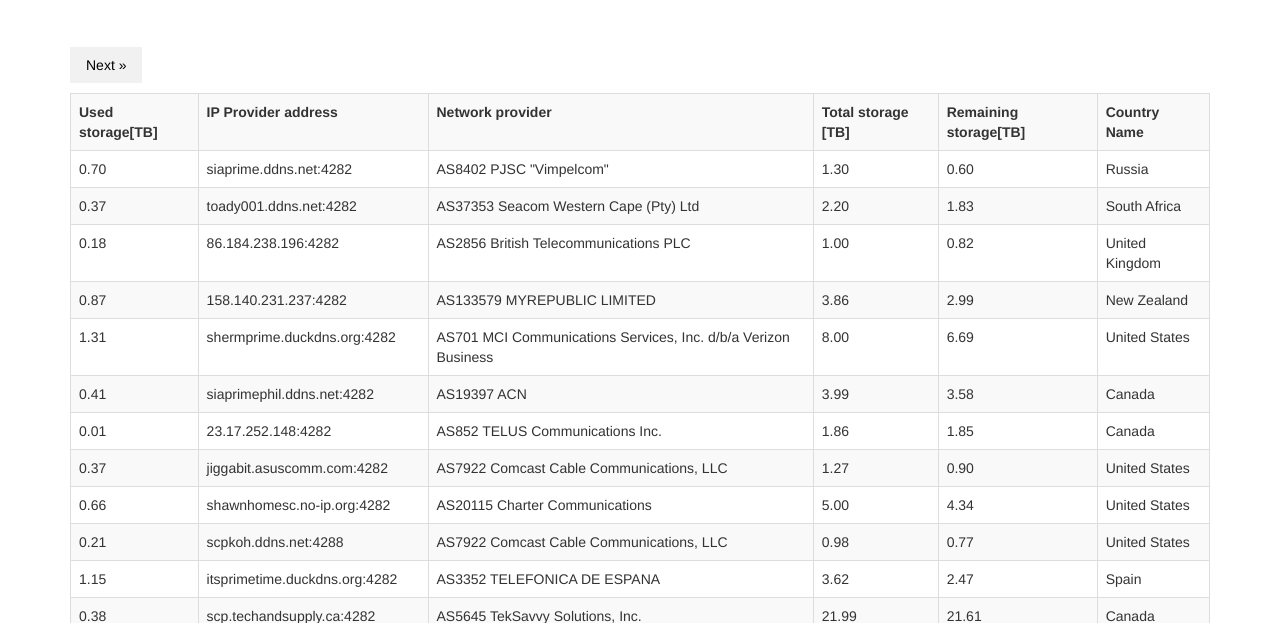
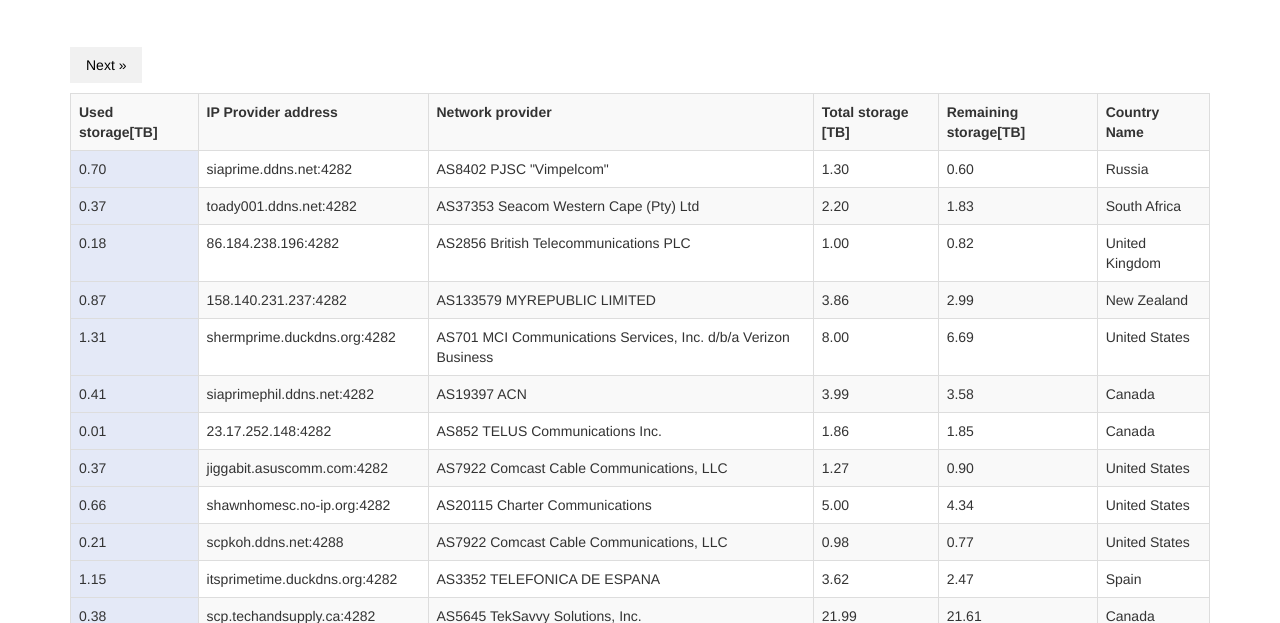
Before and after one commit to Vladarmaster/scprimekoh, a plain HTML site: page index.html in a window 1280 px wide. Shown: the part 177-800 px from the top of the page. Drawn offline with nearby package versions, Linux system fonts and the light colour scheme.

Commit message:
Update index.html

```diff
--- a/index.html
+++ b/index.html
@@ -132,7 +132,7 @@
 	    totalt = parseFloat(value.totalstorage - value.remainingstorage).toFixed(2);
 
 		employee_data += '<tr>';
-	    employee_data += '<td>'+totalt+'</td>';
+	        employee_data += '<td bgcolor="#E4E9F7">'+totalt+'</td>';
 		employee_data += '<td>'+value.netaddress+'</td>';
 		employee_data += '<td>'+value.as+'</td>';
 		employee_data += '<td>'+value.totalstorage+'</td>';
```
